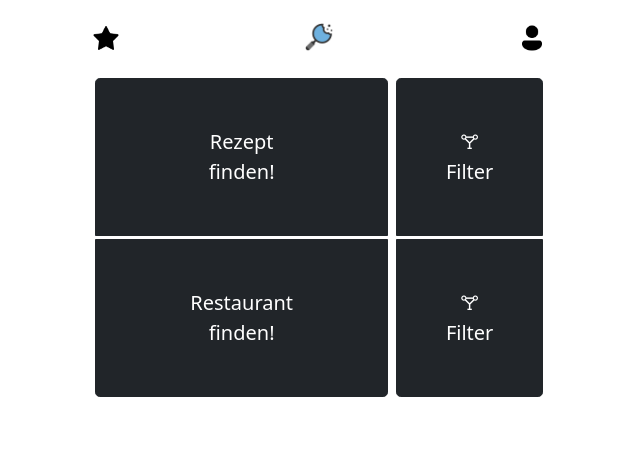
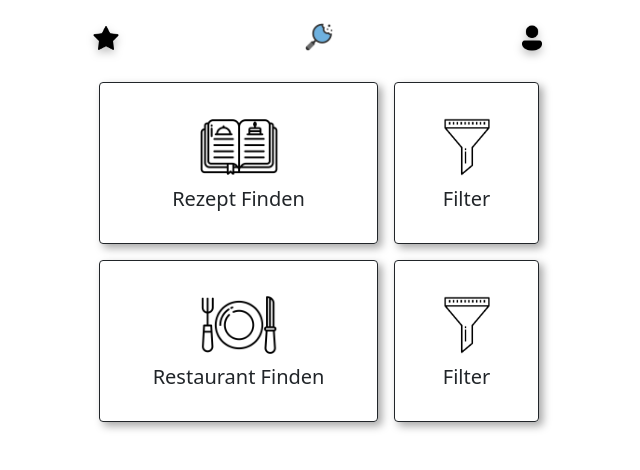
Before and after one commit to DHBW-FN-TIT20/essensfindung, a FastAPI app: template app/templates/main.html in a window 1280 px wide. Shown: the top 470 px of the page, without its empty margins (321-961 px from the left). Run offline with FastAPI, Linux system fonts and the light colour scheme; the template is opened without the code that fills it: most values are stand-ins (such as "Sample title", 1, 10 or a date in 2020); some libraries are stand-ins or nearby versions.

Commit message:
Redesigned main.html

```diff
--- a/app/static/css/style.css
+++ b/app/static/css/style.css
@@ -19,3 +19,60 @@
     top: 50%;
     transform: translate(-50%, -50%);
 }
+
+.drop-shadow {
+    filter: drop-shadow(0 4px 4px rgba(0,0,0,0.25));
+}
+.box-shadow {
+    transition: box-shadow 0.2s;
+    box-shadow: 4px 4px 8px rgba(0,0,0,0.35);
+}
+.box-shadow:hover {
+    box-shadow: 0 0 0 #fff;
+}
+.box-shadow:active {
+    box-shadow: 0 0 0 #fff;
+}
+
+.drop-shadow-reveal {
+    transition: filter 0.4s;
+    filter: none;
+}
+.drop-shadow-reveal:hover {
+    filter: drop-shadow(0 4px 4px rgba(0,0,0,0.25));
+}
+
+.prevent-dark-fill:hover {
+    background-color: #fff !important;
+    color: #212529;
+}
+.prevent-dark-fill:active {
+    /*background-color: #6EB1DF !important;*/
+    background-color: #a8cfe9 !important;
+    border-color: #6eb1df !important;
+    color: #212529;
+}
+
+.limit-width {
+    max-width: 480px;
+}
+
+
+.img-display {
+    height: calc(1.625rem + 4.5vh);
+    width: auto;
+}
+.img-display svg {
+    height: calc(1.625rem + 4.5vh);
+    width: auto;
+}
+@media screen and (min-width: 768px) {
+    .img-display {
+        height: 5rem;
+        width: auto;
+    }
+    .img-display svg {
+        height: 5rem;
+        width: auto;
+    }
+}
--- a/app/templates/main.html
+++ b/app/templates/main.html
@@ -1,20 +1,38 @@
 {% extends "shared/layout.html" %} {% block content %} {% include "main_navbar.html" %}
+
 <div class="row justify-content-center">
-    <!-- <div class="col-10" style="max-width: 480px;"> -->
-        <div class="btn-group btn-group-lg w-100 justify-content-evenly" style="max-width: 480px;">
-            <div class="btn-group-vertical d-flex m-1 w-100" role="group" aria-label="Suche">
-                <a class="btn btn-lg btn-dark mb-1 w-100 p-5">Rezept<br>finden!</a>
-                <a class="btn btn-lg btn-dark mb-1 w-100 p-5" href="" id="search_restaurant" onclick="change_url()">Restaurant<br>finden!</a>
+    <div class="col-10 limit-width">
+        <div class="d-flex">
+            <div class="btn btn-outline-dark w-100 flex-grow-1 m-2 py-4 box-shadow prevent-dark-fill d-flex align-items-center justify-content-center flex-column">
+                <img src="/static/img/icons8-recipe-book-large.png" alt="" class="img-display">
+                <h1 class="fs-5">Rezept Finden</h1>
             </div>
-            <div class="btn-group-vertical d-flex m-1 w-50" role="group" aria-label="Filter">
-                <a class="btn btn-lg btn-dark mb-1 w-100 p-5">🝖<br>Filter</a>
-                <a class="btn btn-lg btn-dark mb-1 w-100 p-5" data-bs-toggle="modal" data-bs-target="#restaurantFilter" onclick="update_modal_on_show()">🝖<br>Filter</a>
+            <div class="btn btn-outline-dark w-50 m-2 py-4 box-shadow prevent-dark-fill grid align-items-center justify-content-center flex-column">
+                <img src="/static/img/icons8-filter-large.png" alt="" class="img-display p-2">
+                <h1 class="fs-5">Filter</h1>
             </div>
         </div>
-    <!-- </div> -->
+    </div>
 </div>
+<div class="row justify-content-center">
+    <div class="col-10 limit-width">
+        <div class="d-flex">
+            <a id="search_restaurant" onclick="change_url()" class="btn btn-outline-dark w-100 flex-grow-1 m-2 py-4 box-shadow prevent-dark-fill d-flex align-items-center justify-content-center flex-column">
+                <img src="/static/img/icons8-plate-and-utensils-large.png" alt="" class="img-display">
+                <h1 class="fs-5">Restaurant Finden</h1>
+            </a>
+            <a data-bs-toggle="modal" data-bs-target="#restaurantFilter" onclick="update_modal_on_show()" class="btn btn-outline-dark w-50 m-2 py-4 box-shadow prevent-dark-fill grid align-items-center justify-content-center flex-column">
+                <img src="/static/img/icons8-filter-large.png" alt="" class="img-display p-2">
+                <h1 class="fs-5">Filter</h1>
+            </a>
+        </div>
+    </div>
+</div>
+
 {% include "signin/account_modal.html" %}
 {% include "restaurant/restaurant_filter_modal.html" %}
+
 <script src="/static/js/index.js"></script>
 <script src="/static/js/restaurant.js"></script>
+
 {% endblock %}
--- a/app/templates/main_navbar.html
+++ b/app/templates/main_navbar.html
@@ -2,11 +2,11 @@
     <div class="col-10" style="max-width: 480px;">
         <nav class="navbar navbar-light bg-white justify-content-between my-2">
             <a class="navbar-brand" href="#" style="margin-right:0rem;">
-                <img src="/static/img/icons8-star-96.png" width="30" height="30" alt="Bewertungen">
+                <img src="/static/img/icons8-star-96.png" width="30" height="30" alt="Bewertungen" class="drop-shadow">
             </a>
             <img src="/static/img/essensfinder-draft.png" width="30" height="30" alt="logo">
             <a class="navbar-brand" href="" data-bs-toggle="modal" data-bs-target="#accountSettings" style="margin-right:0rem;">
-                <img src="/static/img/icons8-account-96.png" width="30" height="30" alt="Home">
+                <img src="/static/img/icons8-account-96.png" width="30" height="30" alt="Home" class="drop-shadow">
             </a>
         </nav>
     </div>
```
Also changed, not shown: app/static/img/icons8-filter-large.png (added), app/static/img/icons8-plate-and-utensils-large.png (added), app/static/img/icons8-recipe-book-large.png (added).
